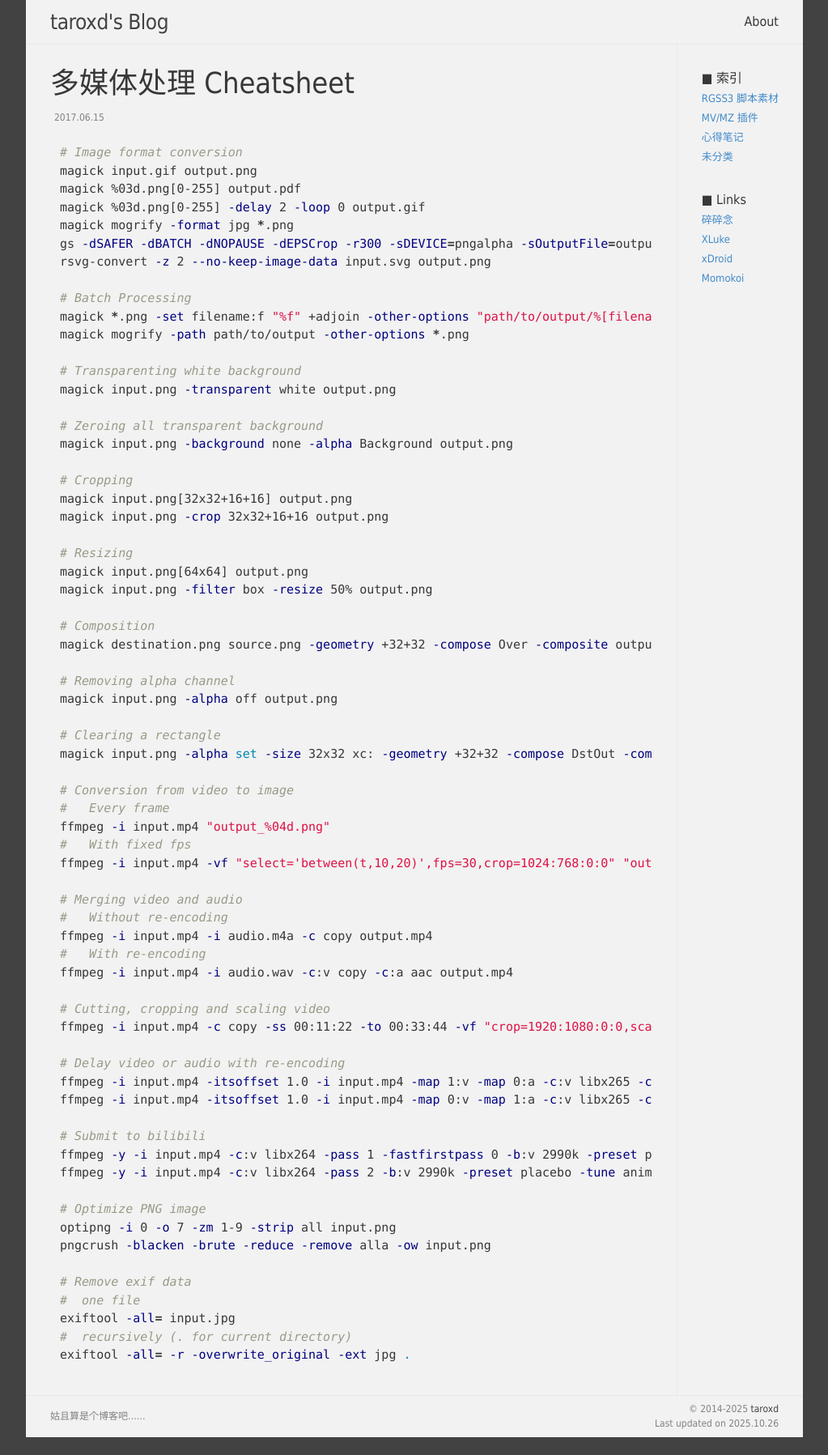
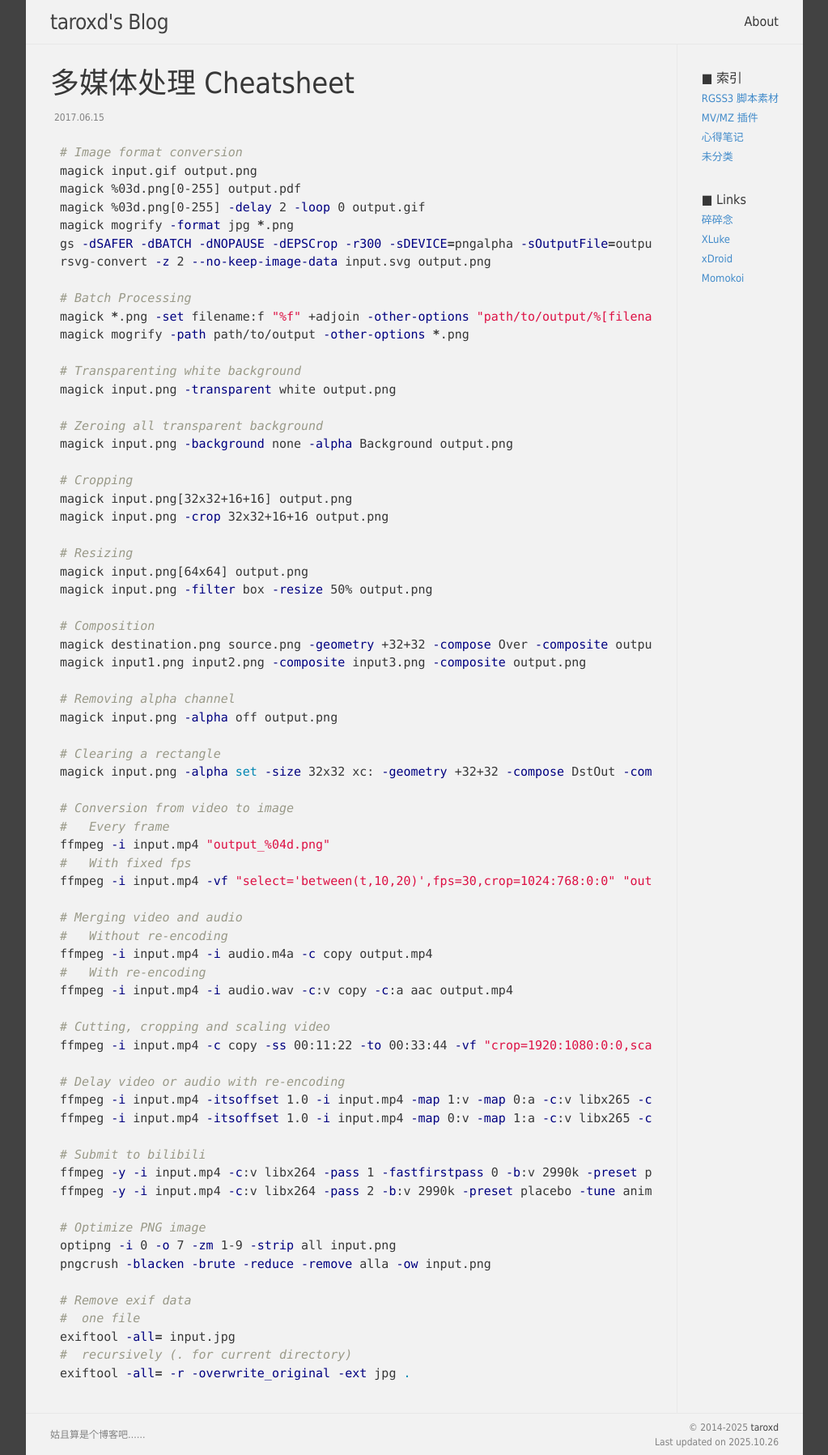
Before and after one commit to taroxd/taroxd.github.io, a Jekyll site: the page built from note/_posts/2017-06-15-media-processing-cheatsheet.md, in a window 1280 px wide. Shown: the whole page at 81% size, without its empty margins (128-1151 px from the left). Built offline with Jekyll 4.4.1, drawn with Linux system fonts in a browser that asks for light colours; before the commit the page ends 1775 px from its top, so only the background shows below that.

Commit message:
update note

```diff
--- a/note/_posts/2017-06-15-media-processing-cheatsheet.md
+++ b/note/_posts/2017-06-15-media-processing-cheatsheet.md
@@ -31,6 +31,7 @@ magick input.png -filter box -resize 50% output.png
 
 # Composition
 magick destination.png source.png -geometry +32+32 -compose Over -composite output.png
+magick input1.png input2.png -composite input3.png -composite output.png
 
 # Removing alpha channel
 magick input.png -alpha off output.png
```
